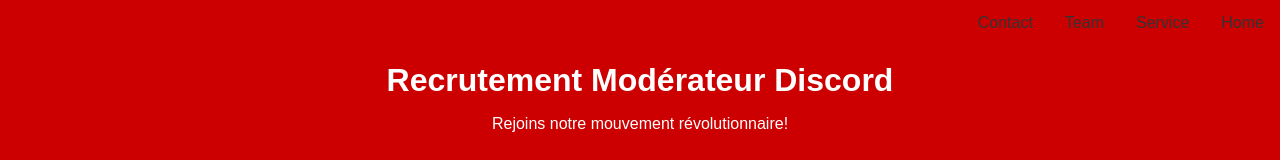
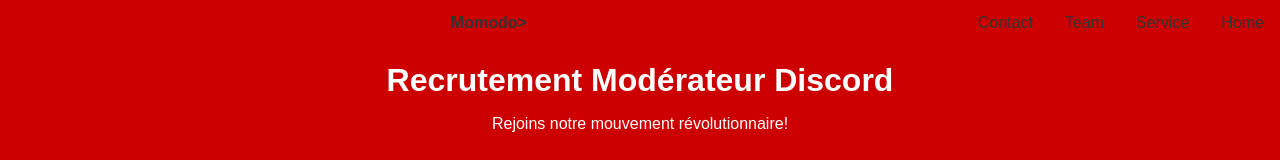
Before and after one commit to Arshadowww/communismomo, a plain HTML site: page Communismomo/index.html in a window 1280 px wide. Shown: the top 160 px of the page. Drawn offline with Linux system fonts and the light colour scheme.

Commit message:
Update index.html

```diff
--- a/Communismomo/index.html
+++ b/Communismomo/index.html
@@ -17,7 +17,7 @@
         <a href="#service">Service</a>
         <a href="#team">Team</a>
         <a href="#contact">Contact</a>
-        <h2>Momodo</h2>
+        <b <h1>Momodo</h1>></b>
     </div>
 
     <header>
```
